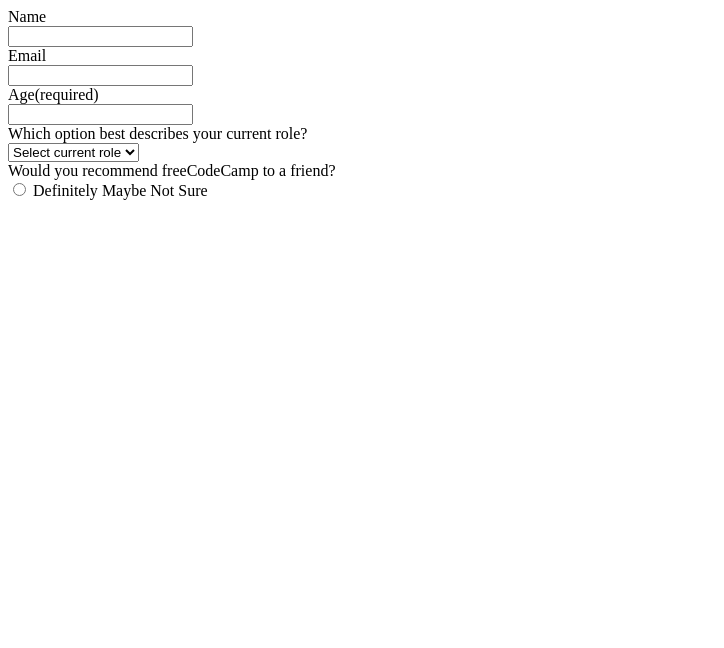
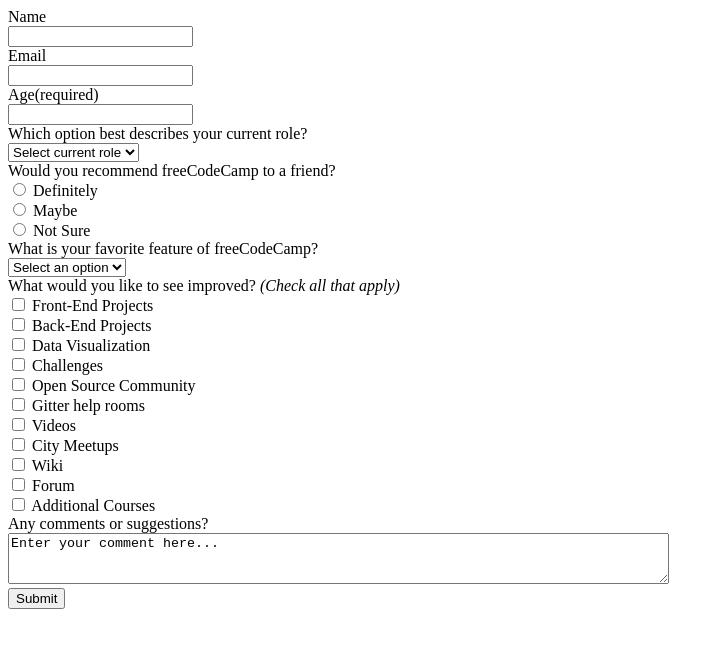
Before and after one commit to JJbean510/form-practice, a plain HTML site: page index.html in a window 1280 px wide. Shown: the whole page, without its empty margins (0-724 px from the left). Drawn offline with Linux system fonts and the light colour scheme.

Commit message:
form structure finished and ready for styling

```diff
--- a/index.html
+++ b/index.html
@@ -4,7 +4,7 @@
     <meta charset="UTF-8">
     <meta name="viewport" content="width=device-width, initial-scale=1.0">
     <link rel="stylesheet" href="./resources/index.css" type="text/css">
-    <title>Document</title>
+    <title>Age Required</title>
 </head>
 <body>
     <form method="POST" action="http://127.0.0.1:5500/index.html">
@@ -28,10 +28,54 @@
       <div id="radio">
         <label for="recommend">Would you recommend freeCodeCamp to a friend?</label>
         <br>
-        <input type="radio" id="recommend" name="recommend">
-        <label for="definitely">Definitely</label>
-        <label for="maybe">Maybe</label>
+        <input type="radio" id="definitely" name="review" value="definitely">
+        <label for="definitely">Definitely</label><br>
+        <input type="radio" id="maybe" name="review" value="maybe">
+        <label for="maybe">Maybe</label><br>
+        <input type="radio" id="not sure" name="review" value="not sure">
         <label for="not sure">Not Sure</label>
+      </div>
+      <div id="dropdown">
+        <label for="favFeature">What is your favorite feature of freeCodeCamp?</label><br>
+        <select name="favFeature" id="favFeature">
+          <option value="select an option" selected>Select an option</option>
+          <option value="challenges">Challenges</option>
+          <option value="projects">Projects</option>
+          <option value="community">Community</option>
+          <option value="open source">Open Source</option>
+        </select>
+      </div>
+      <div id="checkbox">
+        <label for="improv1">What would you like to see improved? <em>(Check all that apply)</em></label><br>
+        <input type="checkbox" id="improv1" name="improvements" value="front-end">
+        <label for="improv1">Front-End Projects</label><br>
+        <input type="checkbox" id="improv2" name="improvements" value="back-end">
+        <label for="improv2">Back-End Projects</label><br>
+        <input type="checkbox" id="improv3" name="improvements" value="data visualization">
+        <label for="improv3">Data Visualization</label><br>
+        <input type="checkbox" id="improv4" name="improvements" value="challenges">
+        <label for="improv4">Challenges</label><br>
+        <input type="checkbox" id="improv5" name="improvements" value="open source community">
+        <label for="improv5">Open Source Community</label><br>
+        <input type="checkbox" id="improv6" name="improvements" value="gitter help rooms">
+        <label for="improv6">Gitter help rooms</label><br>
+        <input type="checkbox" id="improv7" name="improvements" value="videos">
+        <label for="improv7">Videos</label><br>
+        <input type="checkbox" id="improv8" name="improvements" value="city meetups">
+        <label for="improv8">City Meetups</label><br>
+        <input type="checkbox" id="improv9" name="improvements" value="wiki">
+        <label for="improv9">Wiki</label><br>
+        <input type="checkbox" id="improv10" name="improvements" value="forum">
+        <label for="improv10">Forum</label><br>
+        <input type="checkbox" id="improv11" name="improvements" value="additional courses">
+        <label for="improv11">Additional Courses</label><br>
+      </div>
+      <div id="text-box">
+        <label for="text">Any comments or suggestions?</label><br>
+        <textarea id="text" rows="3" cols="80">Enter your comment here...</textarea><br>
+      </div>
+      <div id="submit">
+        <input type="submit">
       </div>
     </form>
 </body>
```
